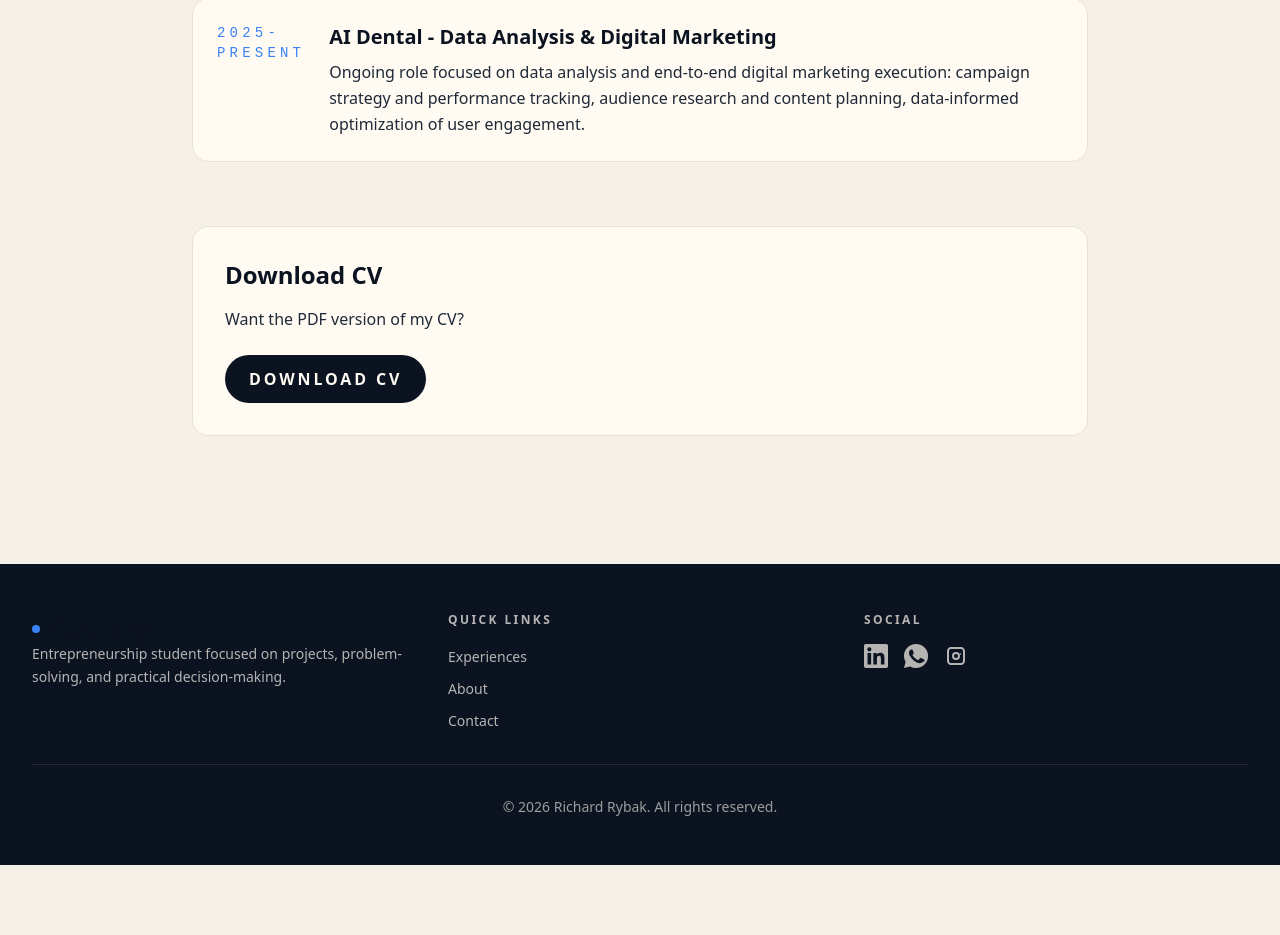
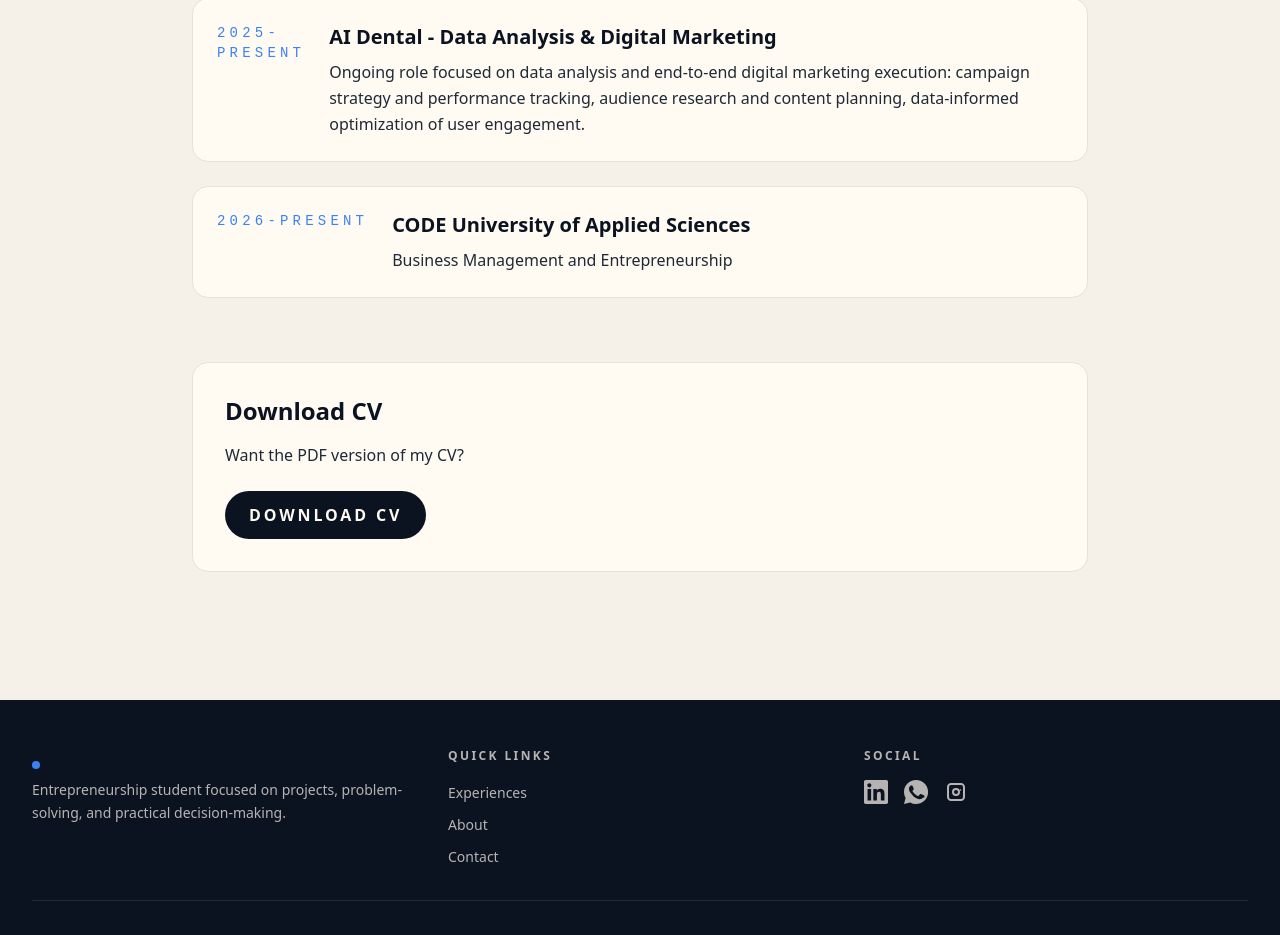
Before and after one commit to rybakrisko/Portfolio2.0, a React (Vite) app: page /o-mne in a window 1280 px wide. Shown: the part 2181-3116 px from the top of the page. Before the commit the page ends 3046 px from the top, so only its background shows below. Built offline with nearby package versions, Linux system fonts and the light colour scheme.

Commit message:
Add CODE University to About timeline
Started at CODE University of Applied Sciences (Business Management
and Entrepreneurship) as of August 2026.

Co-Authored-By: Claude Sonnet 5 <noreply@anthropic.com>

```diff
--- a/src/data/bio.ts
+++ b/src/data/bio.ts
@@ -113,5 +113,11 @@ View all in the experiences.`,
       description: 'Ongoing role focused on data analysis and end-to-end digital marketing execution: campaign strategy and performance tracking, audience research and content planning, data-informed optimization of user engagement.',
       category: 'experience',
     },
+    {
+      year: '2026-Present',
+      title: 'CODE University of Applied Sciences',
+      description: 'Business Management and Entrepreneurship',
+      category: 'education',
+    },
   ],
 }
```
